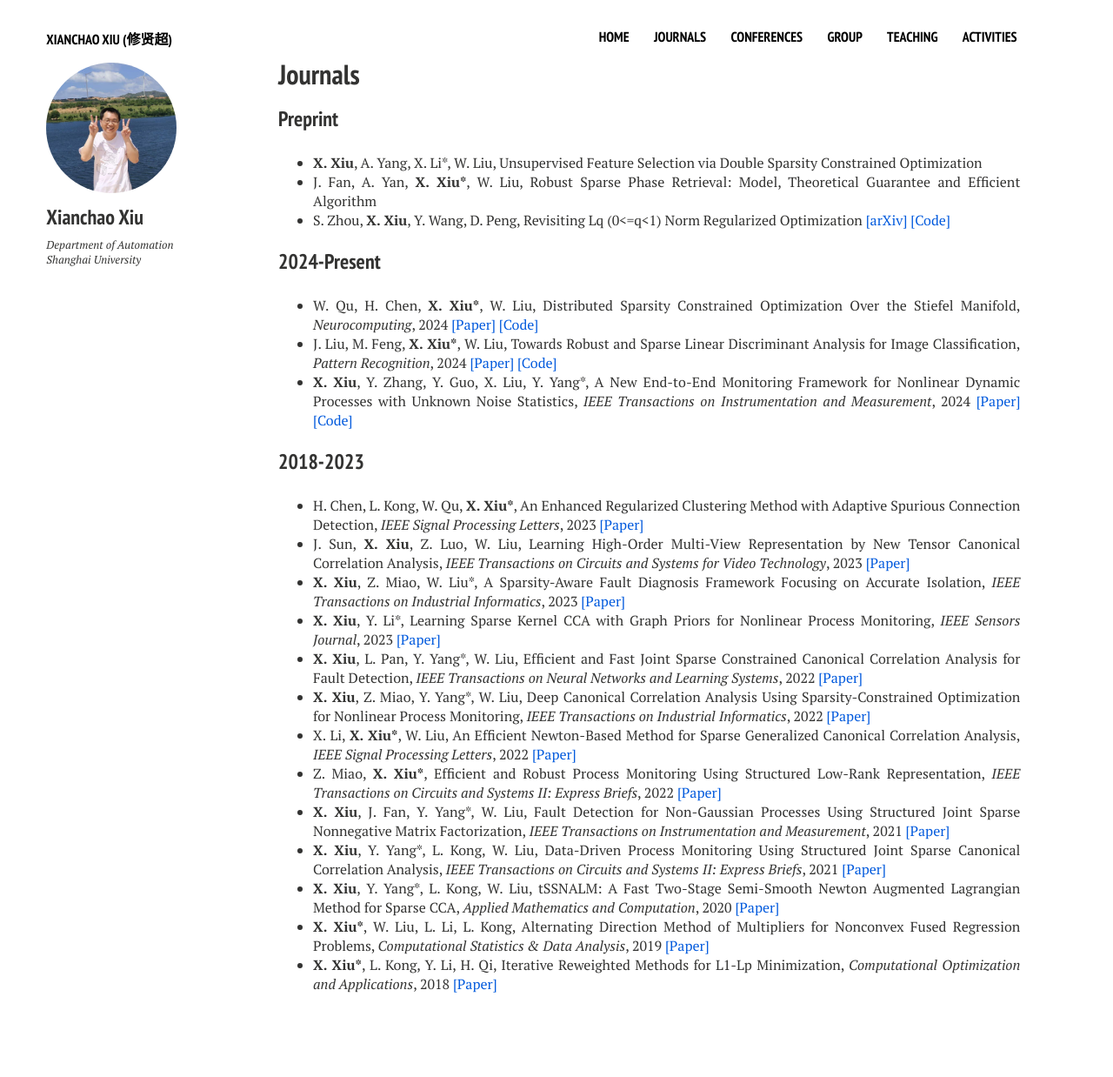
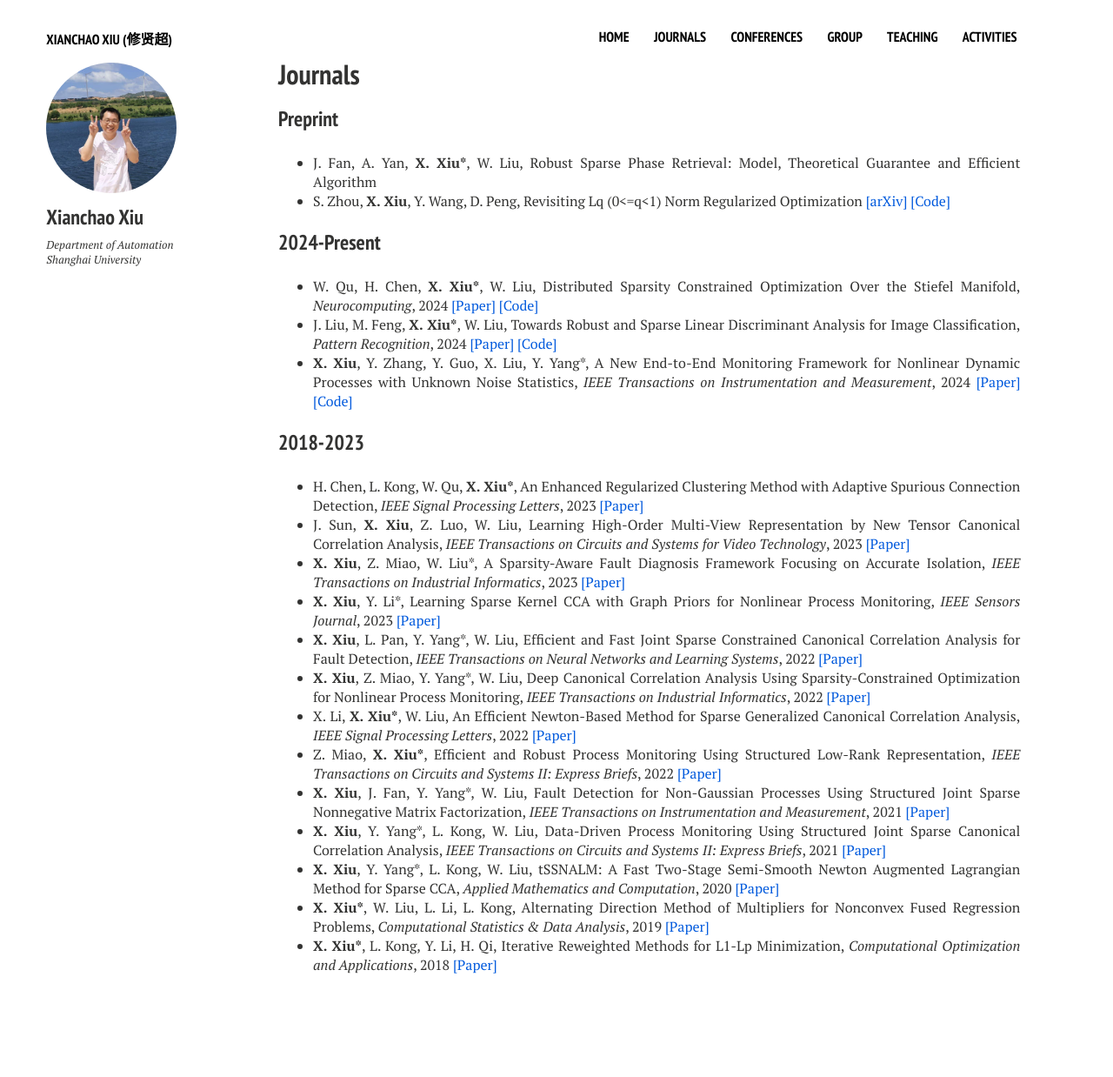
Before and after one commit to xianchaoxiu/xianchaoxiu.github.io, a Jekyll site: the page built from journals/index.md, in a window 1280 px wide. Shown: the whole page at 87% size. Built offline with Jekyll 4.4.1, drawn with Linux system fonts in a browser that asks for light colours; nearby versions of some CDN libraries; after the commit the page ends 1216 px from its top, so only the background shows below that.

Commit message:
Update index.md

```diff
--- a/journals/index.md
+++ b/journals/index.md
@@ -10,7 +10,6 @@ share: false
 
 ### Preprint
 
-* <b>X. Xiu</b>, A. Yang, X. Li*, W. Liu, Unsupervised Feature Selection via Double Sparsity Constrained Optimization <br>
 * J. Fan, A. Yan, <b>X. Xiu*</b>, W. Liu, Robust Sparse Phase Retrieval: Model, Theoretical Guarantee and Efficient Algorithm  <br>
 * S. Zhou, <b>X. Xiu</b>, Y. Wang, D. Peng, Revisiting Lq (0<=q<1) Norm Regularized Optimization <a href="https://arxiv.org/abs/2306.14394" class="textlink" target="_blank">[arXiv]</a> <a href="https://github.com/ShenglongZhou/PSNP" class="textlink" target="_blank">[Code]</a> <br>
 
```
